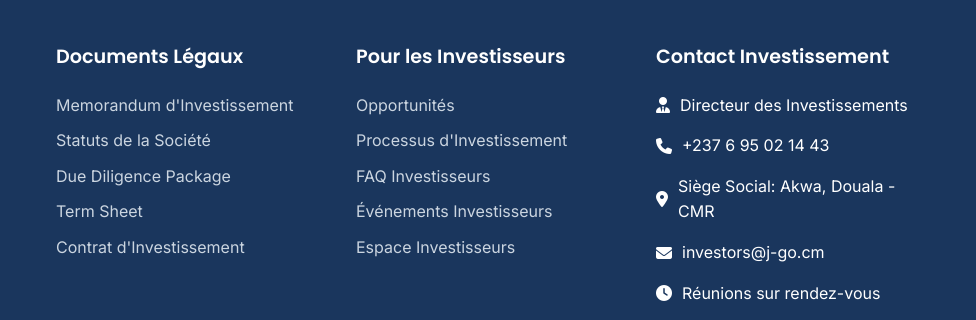
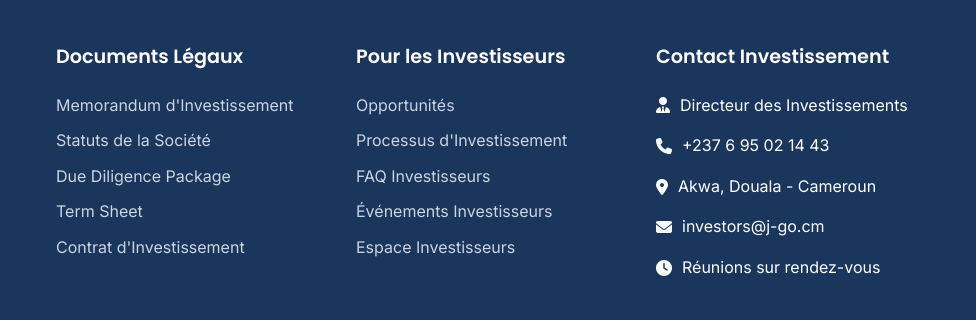
Before and after one commit to FONBert/J-Go, a plain HTML site: page index.html in a window 1280 px wide. Shown: the part 4944-5264 px from the top of the page, 304-1280 px from the left. Drawn offline with Linux system fonts and the light colour scheme.

Commit message:
Update index.html

```diff
--- a/index.html
+++ b/index.html
@@ -1595,6 +1595,7 @@
                             <label for="investmentAmount">Montant envisagé (FCFA) *</label>
                             <select id="investmentAmount" name="investmentAmount" required>
                                 <option value="">Sélectionnez un montant</option>
+                                <option value="10-50"> - 10M FCFA</option>
                                 <option value="10-50">10M - 50M FCFA</option>
                                 <option value="50-100">50M - 100M FCFA</option>
                                 <option value="100-250">100M - 250M FCFA</option>
@@ -1716,7 +1717,7 @@
                         </div>
                         <div class="contact-item">
                             <i class="fas fa-map-marker-alt"></i>
-                            <span>Siège Social: Akwa, Douala - CMR</span>
+                            <span>Akwa, Douala - Cameroun</span>
                         </div>
                         <div class="contact-item">
                             <i class="fas fa-envelope"></i>
```
